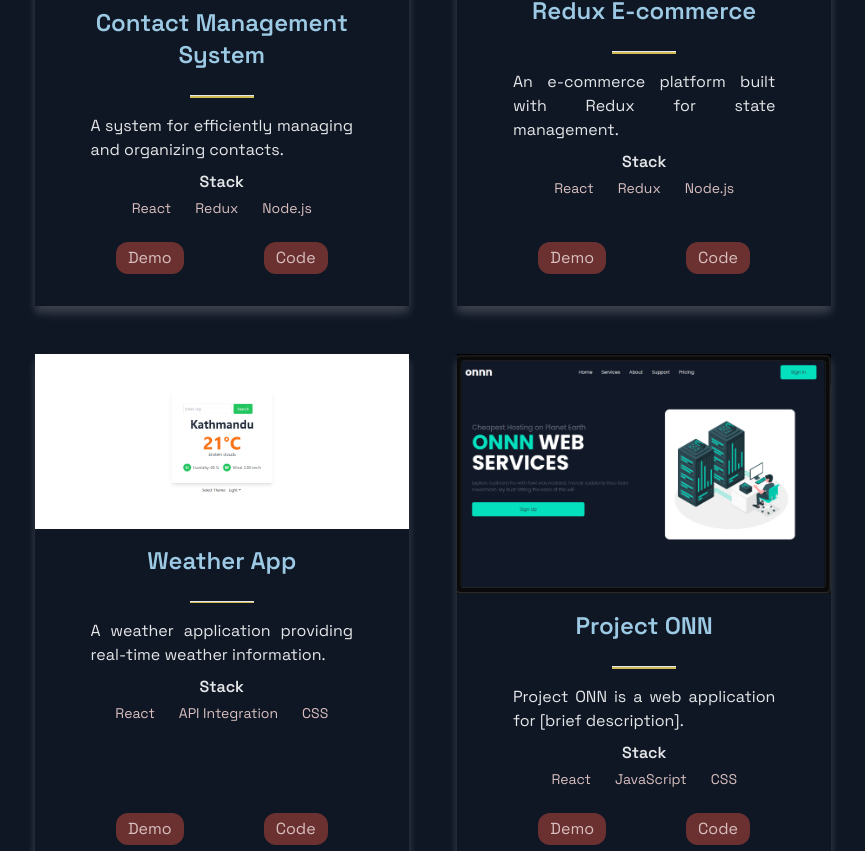
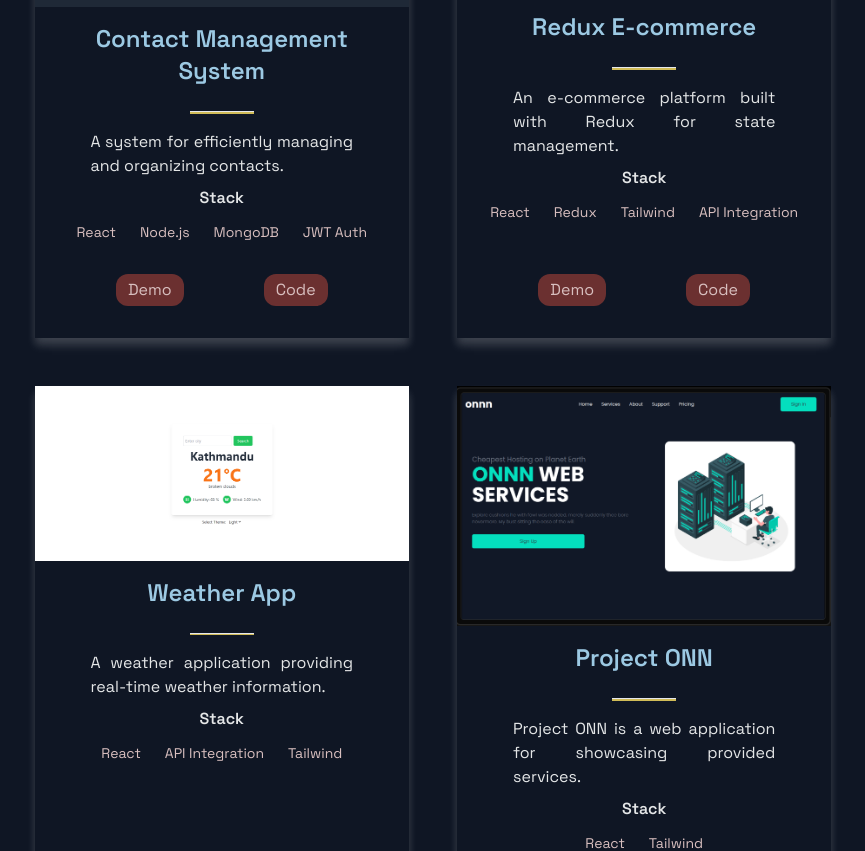
Before and after one commit to NikhilOli/Portfolio2.0, a React (Vite) app: page / in a window 1280 px wide. Shown: the part 1335-2186 px from the top of the page, without its empty margins (191-1056 px from the left). Built offline with nearby package versions, Linux system fonts and the light colour scheme.

Commit message:
updated data

```diff
--- a/src/components/Projects.jsx
+++ b/src/components/Projects.jsx
@@ -18,7 +18,7 @@ const Projects = () => (
                                 <h4 className="text-sm md:text-base font-semibold mb-1 text-gray-300">Stack</h4>
                                 <ul className="flex flex-wrap justify-center gap-2">
                                     {p.tags.map((tag, index) => (
-                                        <li key={index} className="text-gray-400 text-xs md:text-sm px-2">{tag}</li>
+                                        <li key={index} className="text-gray-400 text-xs my-2 md:text-sm px-2">{tag}</li>
                                     ))}
                                 </ul>
                             </div>
--- a/src/constants/constants.js
+++ b/src/constants/constants.js
@@ -12,7 +12,7 @@ export const projects = [
     title: "Image Snap",
     description: "Image Snap is a web application for image manipulation and sharing.",
     image: imageSnap,
-    tags: ['React', 'JavaScript', 'CSS'],
+    tags: ['React', 'Tailwind', 'API Integration', 'Axios'],
     source: 'https://github.com/yourusername/image-snap',
     visit: "https://image-snap.vercel.app/",
   },
@@ -21,7 +21,7 @@ export const projects = [
     title: "Blog Weave",
     description: "Blog Weave is a platform for creating and sharing blog posts.",
     image: blogweave,
-    tags: ['React', 'Node.js', 'MongoDB'],
+    tags: ['React', 'Node.js', 'MongoDB', 'JWT Auth'],
     source: 'https://github.com/yourusername/blog-weave',
     visit: "https://blogweave.vercel.app/",
   },
@@ -30,7 +30,7 @@ export const projects = [
     title: "Contact Management System",
     description: "A system for efficiently managing and organizing contacts.",
     image: contactms,
-    tags: ['React', 'Redux', 'Node.js'],
+    tags: ['React', 'Node.js', 'MongoDB', 'JWT Auth'],
     source: 'https://github.com/yourusername/contact-management-system',
     visit: "https://contactms.vercel.app/",
   },
@@ -39,7 +39,7 @@ export const projects = [
     title: "Redux E-commerce",
     description: "An e-commerce platform built with Redux for state management.",
     image: reduxEcommerce,
-    tags: ['React', 'Redux', 'Node.js'],
+    tags: ['React', 'Redux', 'Tailwind', 'API Integration'],
     source: 'https://github.com/yourusername/redux-ecommerce',
     visit: "https://redux-ecommerce-ten.vercel.app/",
   },
@@ -48,16 +48,16 @@ export const projects = [
     title: "Weather App",
     description: "A weather application providing real-time weather information.",
     image: weatherApp,
-    tags: ['React', 'API Integration', 'CSS'],
+    tags: ['React', 'API Integration', 'Tailwind'],
     source: 'https://github.com/yourusername/weather-app',
     visit: "https://weatheringai.netlify.app/",
   },
   {
     id: 6,
     title: "Project ONN",
-    description: "Project ONN is a web application for [brief description].",
+    description: "Project ONN is a web application for showcasing provided services.",
     image: onn,
-    tags: ['React', 'JavaScript', 'CSS'],
+    tags: ['React', 'Tailwind'],
     source: 'https://github.com/yourusername/project-onn',
     visit: "https://react-projects-coral.vercel.app/",
   },
@@ -66,7 +66,7 @@ export const projects = [
     title: "E-commerce",
     description: "A full-featured e-commerce platform for online shopping.",
     image: eCommerce,
-    tags: ['React', 'Node.js', 'MongoDB'],
+    tags: ['React', 'API Integration', 'Tailwind'],
     source: 'https://github.com/yourusername/e-commerce',
     visit: "https://e-commerce-five-plum.vercel.app/",
   },
```
